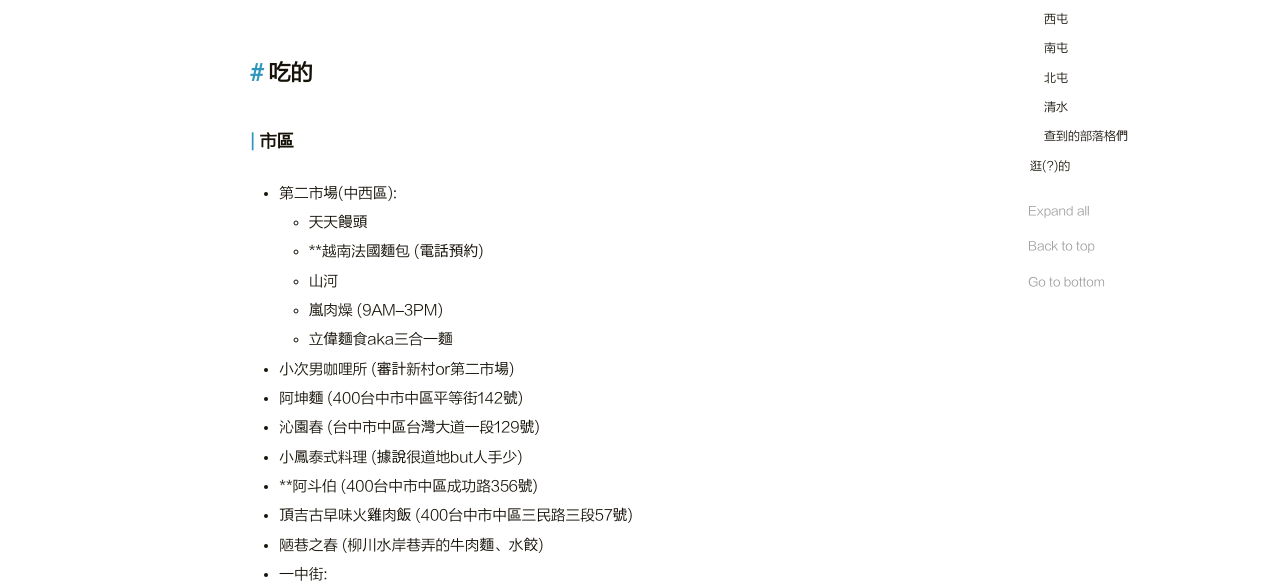
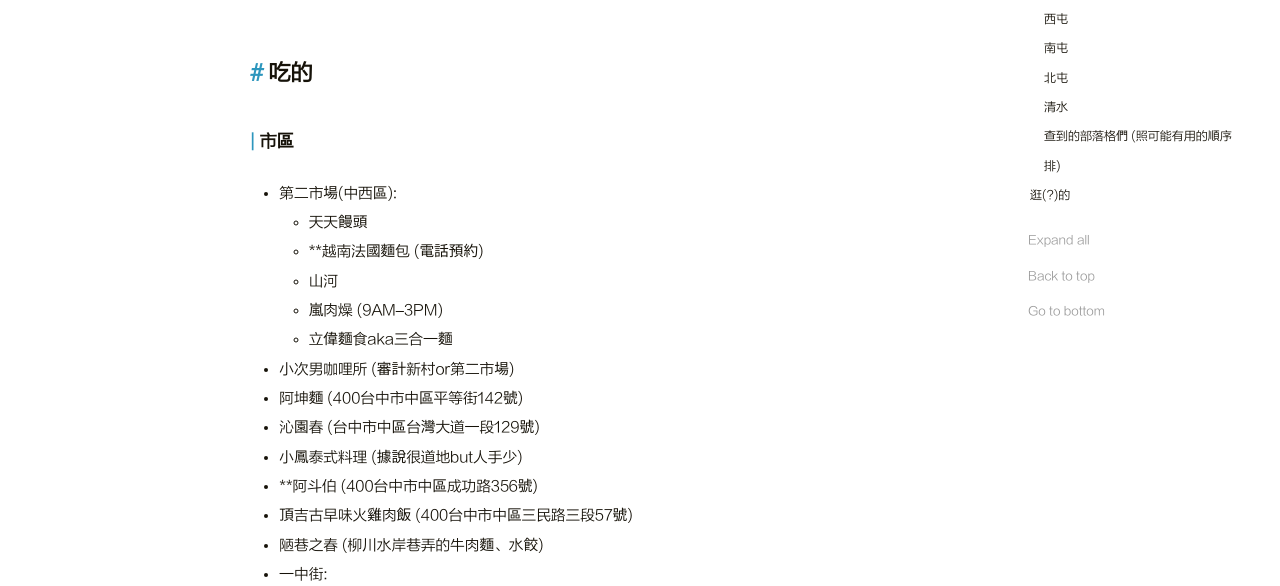
Before and after one commit to nataliepjlin/blog, a plain HTML site: page 2022/03/27/可能的行程/index.html in a window 1280 px wide. Shown: the part 178-764 px from the top of the page. Drawn offline with Linux system fonts and the light colour scheme.

Commit message:
Site updated: 2022-03-29 18:06:11

```diff
--- a/2022/03/27/可能的行程/index.html
+++ b/2022/03/27/可能的行程/index.html
@@ -322,10 +322,11 @@
 <li>清水燒炸粿</li>
 <li>華得來</li>
 </ul>
-<h3 id="查到的部落格們"><a href="#查到的部落格們" class="headerlink" title="查到的部落格們"></a>查到的部落格們</h3><ul>
+<h3 id="查到的部落格們-照可能有用的順序排"><a href="#查到的部落格們-照可能有用的順序排" class="headerlink" title="查到的部落格們 (照可能有用的順序排)"></a>查到的部落格們 (照可能有用的順序排)</h3><ul>
 <li><a target="_blank" rel="noopener" href="https://bigbro.tw/category/taichung-for-dummies/">https://bigbro.tw/category/taichung-for-dummies/</a></li>
 <li><a target="_blank" rel="noopener" href="https://cindypark.cc/blog/post/category/taichung/taichung-food">https://cindypark.cc/blog/post/category/taichung/taichung-food</a></li>
 <li><a target="_blank" rel="noopener" href="https://chiaoda.com/category/taichung-food/">https://chiaoda.com/category/taichung-food/</a></li>
+<li><a target="_blank" rel="noopener" href="https://2hyperlife.com/taichungfood/#chinese">https://2hyperlife.com/taichungfood/#chinese</a></li>
 <li><a target="_blank" rel="noopener" href="https://sant.tw/">https://sant.tw/</a></li>
 <li><a target="_blank" rel="noopener" href="https://2afoodie.com/taichungfood/#snack">https://2afoodie.com/taichungfood/#snack</a></li>
 <li><a target="_blank" rel="noopener" href="https://lyes.tw/blog/category/1318035">https://lyes.tw/blog/category/1318035</a></li>
```
